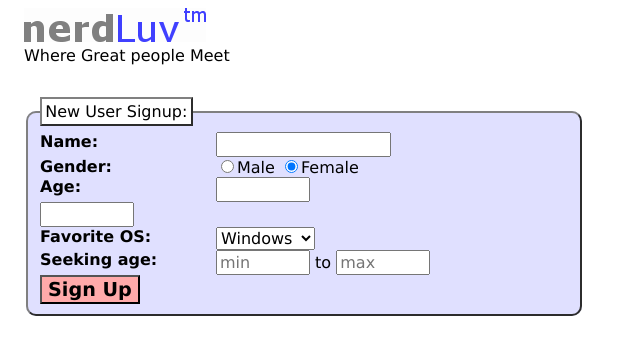
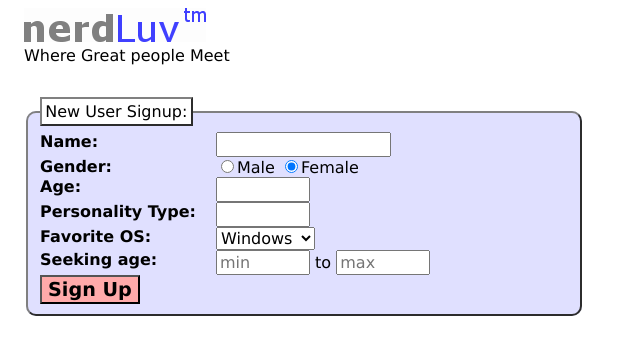
Before and after one commit to asishadhikari/NerdLuv, a PHP site: page /signup.php in a window 1280 px wide. Shown: the top 355 px of the page, without its empty margins (0-640 px from the left). Run offline with PHP 8.4, Linux system fonts and the light colour scheme.

Commit message:
added signup form

```diff
--- a/signup.php
+++ b/signup.php
@@ -17,6 +17,7 @@
             <strong class="column">Age:</strong>
             <input type="text" name="age" size="6" maxlength="2"><br>
 
+            <strong class="column">Personality Type:</strong>
             <input type="text" name="personality_type" size="6" maxlength="4"><br>
 
             <strong class="column">Favorite OS:</strong>
```
